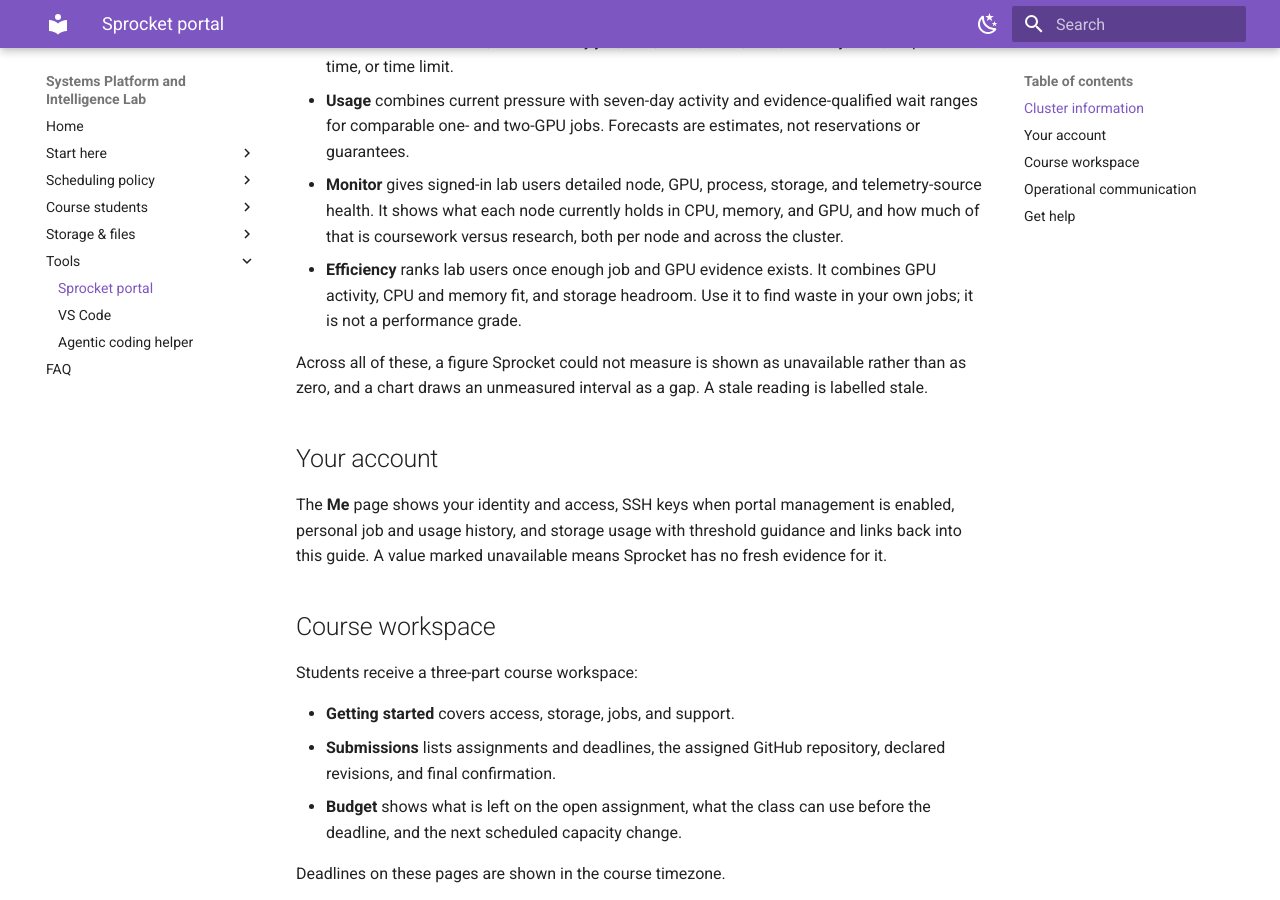
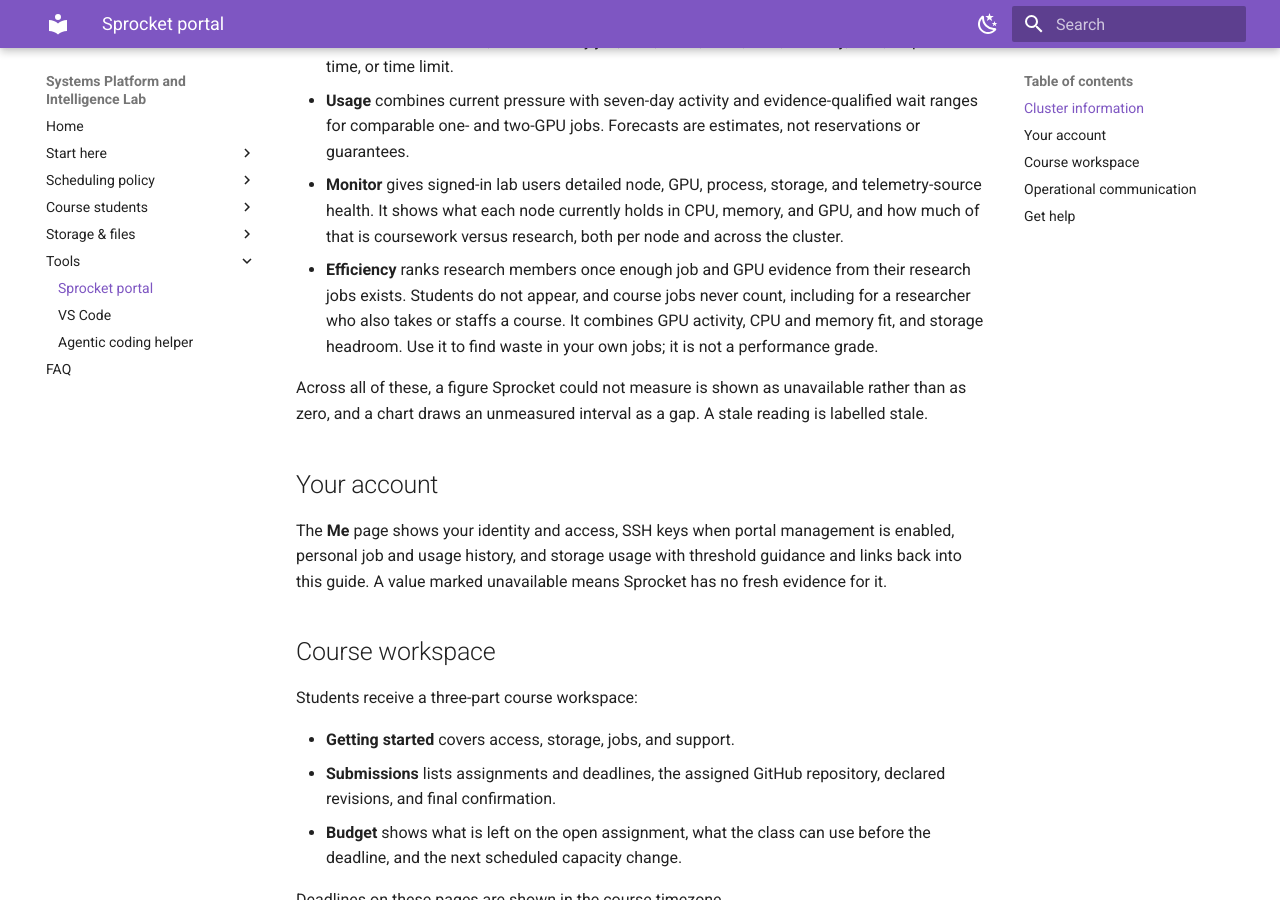
Before and after one commit to max-bromberg/platformx-wiki, an MkDocs documentation site: the page built from docs/portal.md, in a window 1280 px wide and 900 px high, scrolled down 455 px. Built offline with MkDocs 1.6.1 and Material for MkDocs 9.7.7, drawn with Linux system fonts in a browser that asks for light colours.

Commit message:
docs: point queue links at the Hub and narrow the Efficiency scope
These four edits already ship in Sprocket's vendored wiki but existed only
as uncommitted changes here, so wiki:verify-source failed and the next
re-vendor from main would have undone the Hub links.

Co-Authored-By: Claude Opus 5.5 (1M context) <noreply@anthropic.com>

```diff
--- a/docs/portal.md
+++ b/docs/portal.md
@@ -8,7 +8,7 @@ Sprocket is the portal for the cluster, and it serves this guide under **Wiki**.
 - **Queue** shows current jobs and the CPU, memory, and GPU each one holds. It explains whether GPU utilization is unavailable because a job is pending, CPU-only, or missing telemetry. The list can be filtered by whose job it is, whether it is coursework or research, or whether it holds a GPU, and sorted by job, user, class, state, CPU, memory, GPU, elapsed time, or time limit.
 - **Usage** combines current pressure with seven-day activity and evidence-qualified wait ranges for comparable one- and two-GPU jobs. Forecasts are estimates, not reservations or guarantees.
 - **Monitor** gives signed-in lab users detailed node, GPU, process, storage, and telemetry-source health. It shows what each node currently holds in CPU, memory, and GPU, and how much of that is coursework versus research, both per node and across the cluster.
-- **Efficiency** ranks lab users once enough job and GPU evidence exists. It combines GPU activity, CPU and memory fit, and storage headroom. Use it to find waste in your own jobs; it is not a performance grade.
+- **Efficiency** ranks research members once enough job and GPU evidence from their research jobs exists. Students do not appear, and course jobs never count, including for a researcher who also takes or staffs a course. It combines GPU activity, CPU and memory fit, and storage headroom. Use it to find waste in your own jobs; it is not a performance grade.
 
 Across all of these, a figure Sprocket could not measure is shown as unavailable rather than as zero, and a chart draws an unmeasured interval as a gap. A stale reading is labelled stale.
 
```
Also changed, not shown: docs/cheatsheet.md (+1 -1 lines), docs/faq.md (+1 -1 lines), docs/running-jobs.md (+1 -1 lines).
